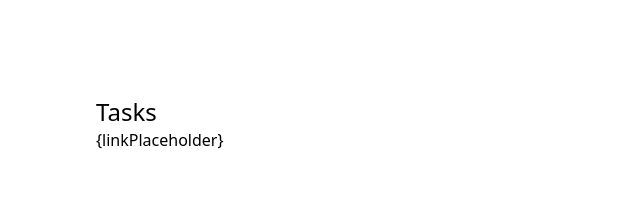
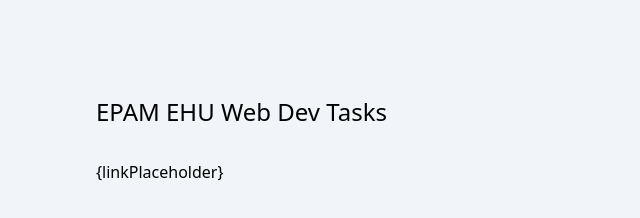
Before and after one commit to kulick23/esde-intro-to-web-dev-tasks, a website: page index.html in a window 1280 px wide. Shown: the whole page, without its empty margins (0-640 px from the left). Drawn offline with nearby package versions, Linux system fonts and the light colour scheme; a web font is replaced by a local one.

Commit message:
fix(ESDU-00): fix styles

```diff
--- a/index.html
+++ b/index.html
@@ -22,11 +22,11 @@
     <script src="https://cdn.tailwindcss.com"></script>
   </head>
 
-  <body>
+  <body class="bg-slate-100">
     <main class="md:container md:mx-auto p-12 md:p-24 font-sans">
-      <h1 class="text-2xl">Tasks</h1>
+      <h1 class="text-2xl pb-8">EPAM EHU Web Dev Tasks</h1>
 
-      <ul class="grid grid-cols-1 gap-4">
+      <ul class="grid grid-cols-1 md:grid-cols-3 gap-4">
         {linkPlaceholder}
       </ul>
     </main>
```
